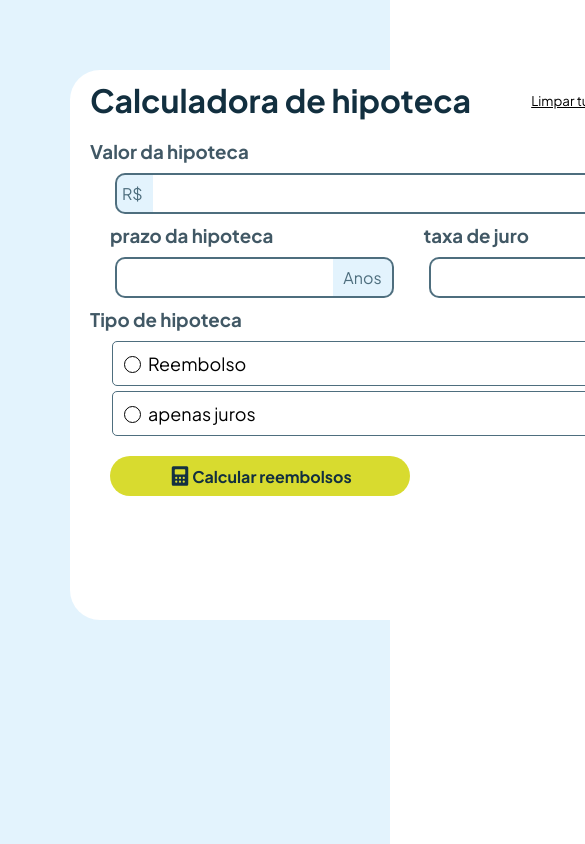
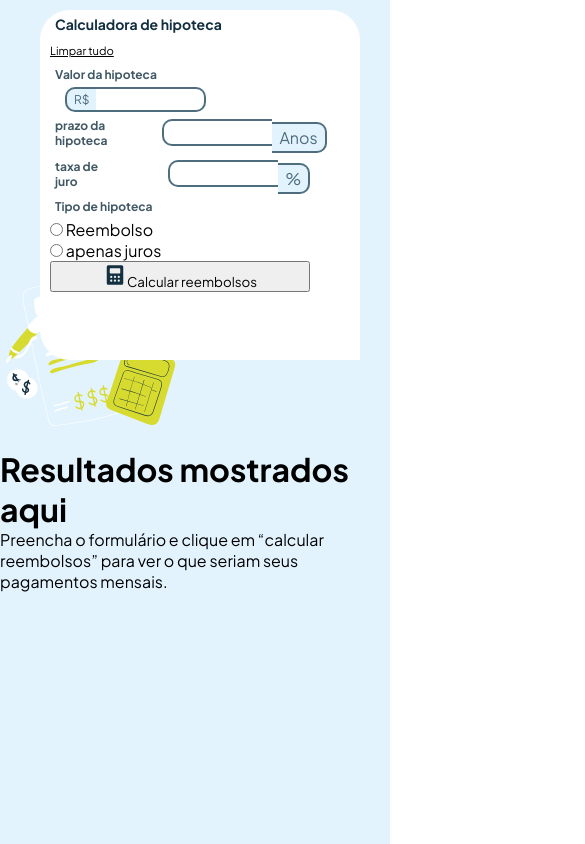
Before and after one commit to ggvictor/calculadora_hipoteca, a plain HTML site: page mortgage-repayment-calculator-main/index.html in a window 390 px wide. Shown: the top 844 px of the page, 585 px wide, since content can reach past the window. Drawn offline with Linux system fonts and the light colour scheme.

Commit message:
começando o responsivo

```diff
--- a/mortgage-repayment-calculator-main/css/style.css
+++ b/mortgage-repayment-calculator-main/css/style.css
@@ -1,4 +1,5 @@
-*{
+@media screen and (min-width:651px){
+    *{
     font-family: "Plus Jakarta Sans", sans-serif;
     padding: 0;
     margin: 0;
@@ -14,7 +15,7 @@ div.container{
     position: relative;
 }
 
-.row{
+.row,.row-div{
     display: flex;
     justify-content: flex-start;
     align-items: center;
@@ -288,3 +289,142 @@ input[type = "radio"]:checked + .label-radio::after{
     padding-bottom:15px;
     font-weight: bolder;
 }
+}
+@media screen and (max-width:650px){
+     *{
+        font-family: "Plus Jakarta Sans", sans-serif;
+        padding: 0;
+        margin: 0;
+        box-sizing: border-box;
+    }
+    div.container{
+        display: flex;
+        flex-direction: column !important;
+        justify-content: center;
+        align-items: center;
+        height: 100vh;
+        width: 100vw;
+        background-color:  hsl(202, 86%, 94%);
+        position: relative;
+    }
+    .row-div{
+        display: flex;
+        justify-content: flex-start;
+        align-items: center;
+    }
+    div.calculo{
+        padding-right: 50px;
+        padding-left:10px;
+        display: flex;
+        flex-direction: column;
+        background-color: white;
+        margin: 0 20px;
+        border-radius: 30px 30px 0 30px;
+        width: 320px;
+        height: 350px;
+        position: absolute;
+        top: 10px;
+        left: 20px;
+    }
+    .calculo button#clear{
+        border: none;
+        background: none;
+        text-decoration: underline;
+        cursor: pointer;
+        transition: .4s;
+        font-size:0.7rem;
+        padding-bottom: 5px;
+    }
+    .calculo button#clear:hover{
+        font-size: 0.8rem;
+        color: black;
+        font-weight: bold;
+    }
+
+    .calculo h1{
+        color: hsl(202, 55%, 16%);
+        font-size: 14px;
+        padding: 5px;
+        margin-right: 50px;
+    }
+    .column{
+         display: flex;
+        justify-content: flex-start;
+        align-items: center;
+    }
+    #valor-label{
+        margin-left: 15px;
+        font-size: 12px;
+        border: 2px solid hsl(200, 24%, 40%);
+        padding: 3px 0;
+        padding-right: 7px;
+        padding-left: 7px;
+        border-right: none;
+        border-radius: 10px 0px 0px 10px;
+        background-color: hsl(202, 86%, 94%);
+        color: hsl(200, 24%, 40%);
+    }
+    .valor-label-focus{
+        border: 3px solid #D8DB2F !important;
+        border-right: none !important;
+        background-color: #D8DB2F !important;
+        font-weight: bolder !important;
+    }
+    .calculo h3{
+        color: hsl(202, 55%, 16%);
+        font-size: 12px;
+        padding: 5px;
+        margin-right: 50px;
+        opacity: .8;
+    }
+    .calculo input#valor{
+        width: 110px;
+        padding-top: 1px;
+        padding-bottom: 3px;
+        padding-left: 0px;
+        margin-right: 0px;
+        font-weight: bold;
+        color: hsl(200, 26%, 54%);
+        font-family: "Plus Jakarta Sans", sans-serif;
+        border:2px solid  hsl(200, 24%, 40%);
+        border-left: none;
+        border-radius: 0px 10px 10px 0px;
+        transition: .2s;
+    }
+    .calculo input#valor:focus{
+        outline: none;
+        border:3px solid #D8DB2F;
+        border-left:none;
+    }
+    .calculo input#prazo, #juro{
+        width: 110px;
+        padding: 3px 0;
+        margin-left: 0px;
+        border: 2px solid hsl(200, 24%, 40%);
+        border-right: none;
+        border-radius: 10px 0px 0px 10px;
+        font-weight: bold;
+
+        color: hsl(200, 26%, 54%);
+        transition: .2s;
+    }
+    .calculo input#prazo:focus, #juro:focus{
+        outline: none;
+        border:3px solid #D8DB2F;
+        border-right:none;
+    }
+    #prazo-label, #juro-label{
+        margin-top: 10px;
+        border: 2px solid hsl(200, 24%, 40%) ;
+        border-left: none;
+        border-radius: 0px 10px 10px 0px;
+        padding: 3px 0;
+        background-color: hsl(202, 86%, 94%);
+        color: hsl(200, 24%, 40%);
+        padding-right: 7px;
+        padding-left: 7px;
+    }
+    .resultado-completo{
+        display: none;
+    }
+}
--- a/mortgage-repayment-calculator-main/index.html
+++ b/mortgage-repayment-calculator-main/index.html
@@ -25,20 +25,26 @@
       </div>
         <h3>Valor da hipoteca</h3>
         <div class="row">
+          <div class="row-div">
             <label for="valor" id="valor-label">R$</label>
             <input type="text" name="valor" id="valor" >
           </div>
+        </div>
         <div class="row">
+          <div class="row-div">
             <div class="column">
               <h3>prazo da hipoteca</h3>
               <input type="text" name="prazo" id="prazo">
             </div>
             <label for="prazo" id="prazo-label">Anos</label>
+          </div>
+          <div class="row-div">
             <div class="column">
               <h3>taxa de juro</h3>
               <input type="text" name="juro" id="juro">
             </div>
             <label for="juro" id="juro-label" >%</label>
+                    </div>
           </div>
         <h3>Tipo de hipoteca</h3>
 
```
Also changed, not shown: 1 other file. Lines whose indentation alone changed are shown as unchanged.
